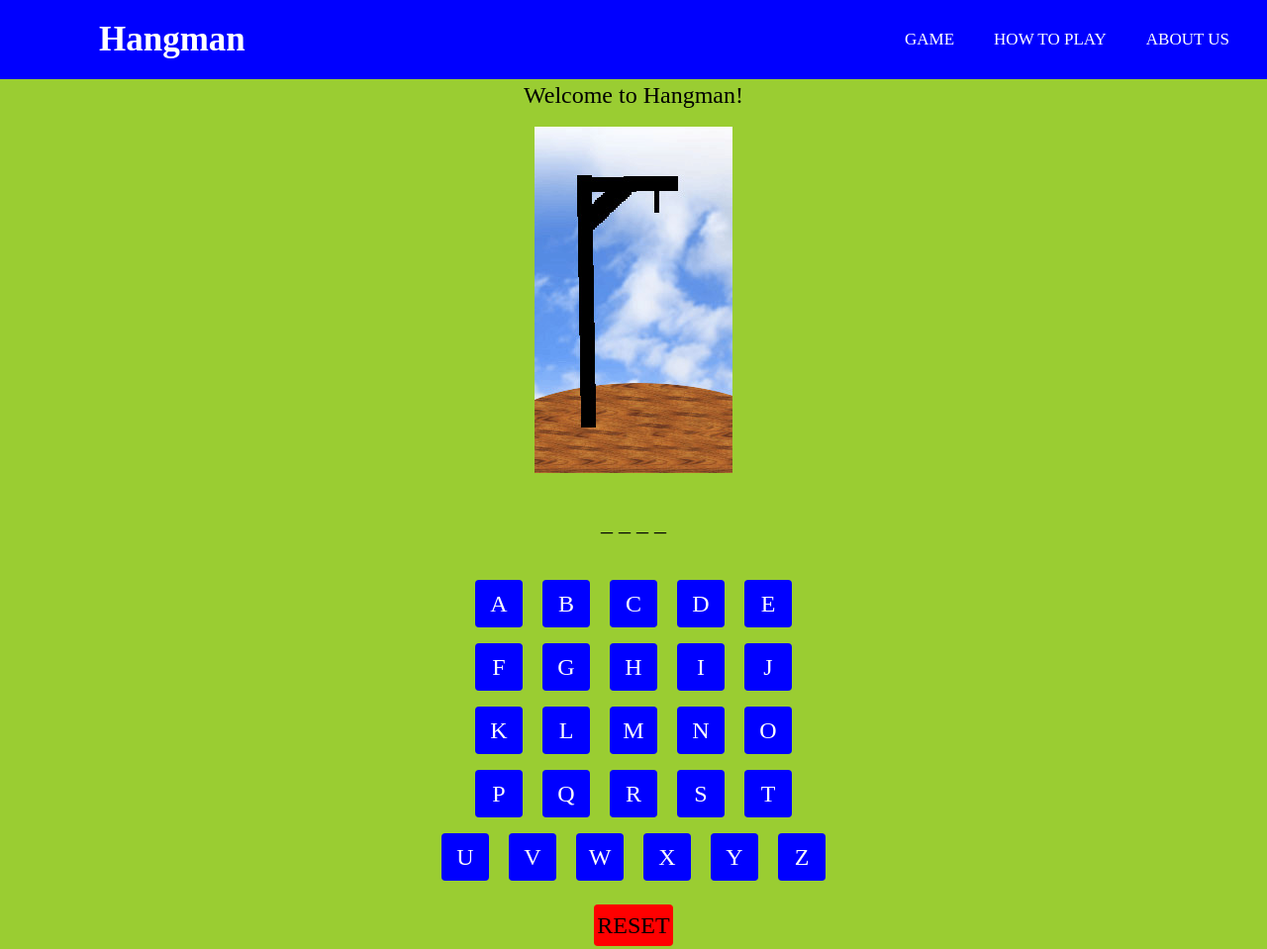
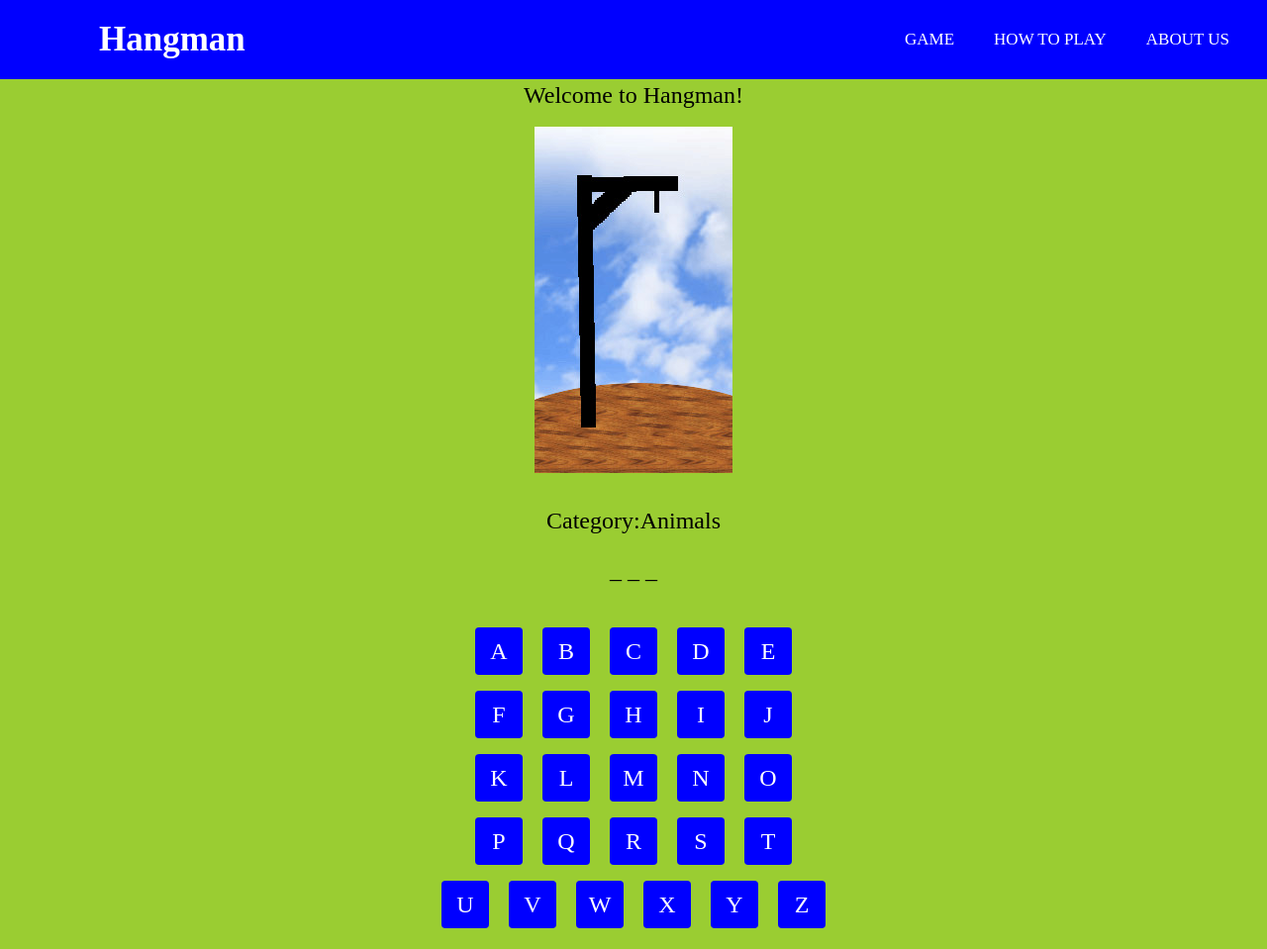
Before and after one commit to mmeru/cpsc349-project-3-, a website with bundled scripts: page index.html in a window 1280 px wide. Shown: the top 959 px of the page at 99% size. Built offline with nearby package versions, Linux system fonts and the light colour scheme.

Commit message:
ADDED category and more animals

```diff
--- a/index.html
+++ b/index.html
@@ -27,6 +27,7 @@
             <img class="hidden" id="img6" src="./hangman-images/9.jpg" alt="Hangman with head, body, two arms, and a leg" />
             <img class="hidden" id="img7" src="./hangman-images/10.jpg" alt="Hangman with full body" />
         </div>
+        <h2 class="text-center text-2xl pb-4">Category:Animals</h2>
         <div class="guesses" id="guesses">
         </div>
         <div class="text-center">
--- a/modules/createGuesses.js
+++ b/modules/createGuesses.js
@@ -7,7 +7,7 @@
 } from '../../modules/letterButtons.js' */
 // Make the program choose a random word
 export const alphabet = ['A', 'B', 'C', 'D', 'E', 'F', 'G', 'H', 'I', 'J', 'K', 'L', 'N', 'M', 'O', 'P', 'Q', 'R', 'S', 'T', 'U', 'V', 'W', 'X', 'Y', 'Z']
-export const guesses = ['CAT', 'PANDA', 'MONKEY', 'BIRD']
+export const guesses = ['CAT', 'PANDA', 'MONKEY', 'BIRD', 'DOG', 'TIGER', 'LION', 'RABBIT', 'BEAR', 'KOALA', 'KANGAROO', 'TURTLE', 'DONKEY', 'BEAVER', 'SHEEP', 'ZEBRA', 'RAT', 'CAMEL']
 export const arrayOfImages = []
 const soundNope = new window.Audio('https://github.com/Angel-Armendariz/cpsc349-project-3-/blob/main/sound-effects/nope.mp3?raw=true')
 const soundYeah = new window.Audio('https://github.com/Angel-Armendariz/cpsc349-project-3-/blob/main/sound-effects/Yeah.mp3?raw=true')
```
